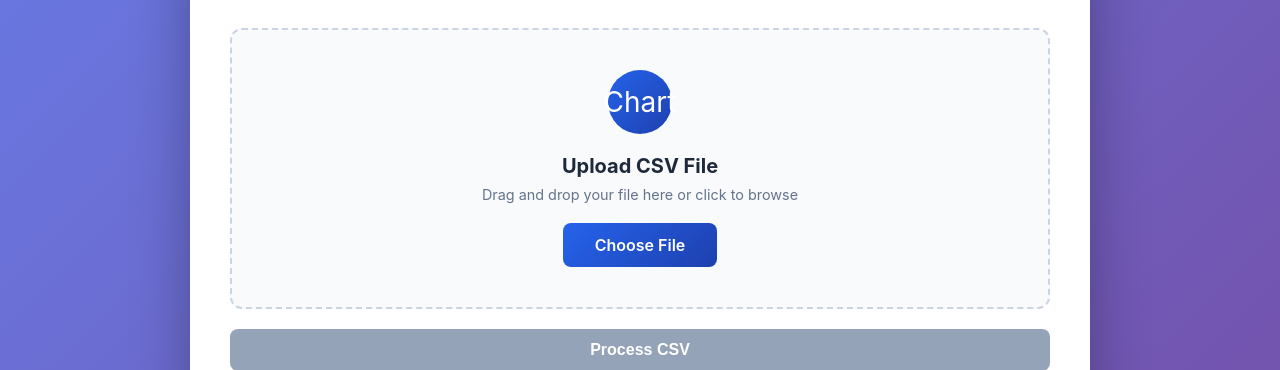
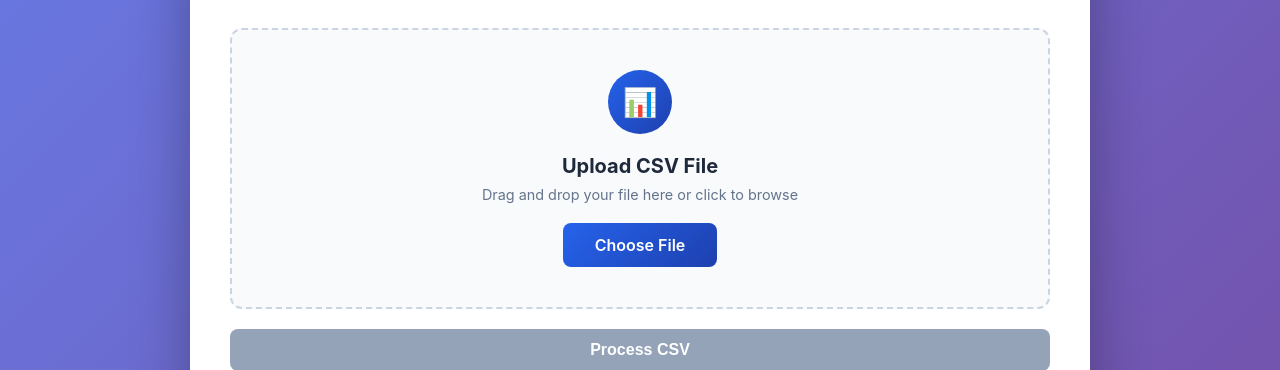
Before and after one commit to jackdevs-lab/CSV, a Flask app: page / in a window 1280 px wide. Shown: the part 365-735 px from the top of the page. Run offline with Flask 2, Linux system fonts and the light colour scheme.

Commit message:
updated index.html

```diff
--- a/templates/index.html
+++ b/templates/index.html
@@ -325,7 +325,7 @@
             <!-- UPLOAD FORM -->
             <form id="upload-form">
                 <div class="upload-section" id="upload-area">
-                    <div class="upload-icon">Chart</div>
+                    <div class="upload-icon">📊</div>
                     <h3>Upload CSV File</h3>
                     <p>Drag and drop your file here or click to browse</p>
                     <input type="file" id="csv-file" name="file" accept=".csv">
```
